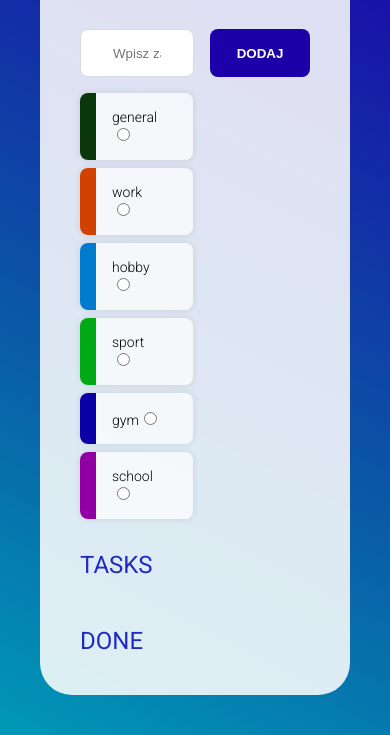
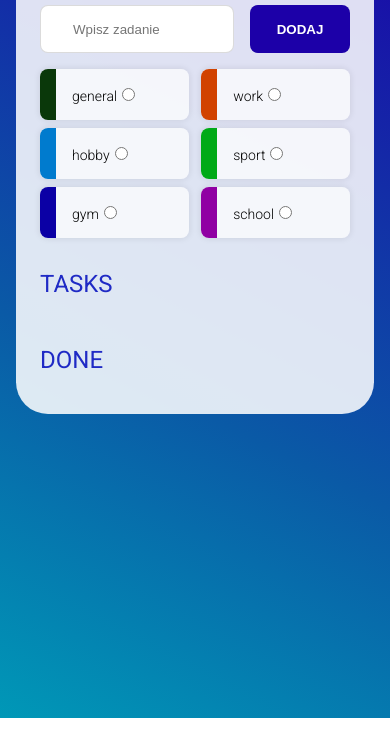
Before and after one commit to PiotrKochanka/to-do-typescript-app, a website: page index.html in a window 390 px wide. Shown: the part 126-861 px from the top of the page. Drawn offline with Linux system fonts and the light colour scheme; files whose address does not match are found by name.

Commit message:
styling the responsive version

```diff
--- a/css/styles.css
+++ b/css/styles.css
@@ -180,3 +180,15 @@ body *{
     cursor: pointer;
     margin-left: 16px;
 }
+
+@media (min-width: 320px) and (max-width: 1023px) {
+    .container{
+        padding: 16px;
+    }
+    .todo_categories > li{
+        width: 48%;
+    }
+    .todo_block{
+        padding: 24px 24px 24px 24px;
+    }
+}
```
Also changed, not shown: dist/css/styles.css, dist/index.html.
